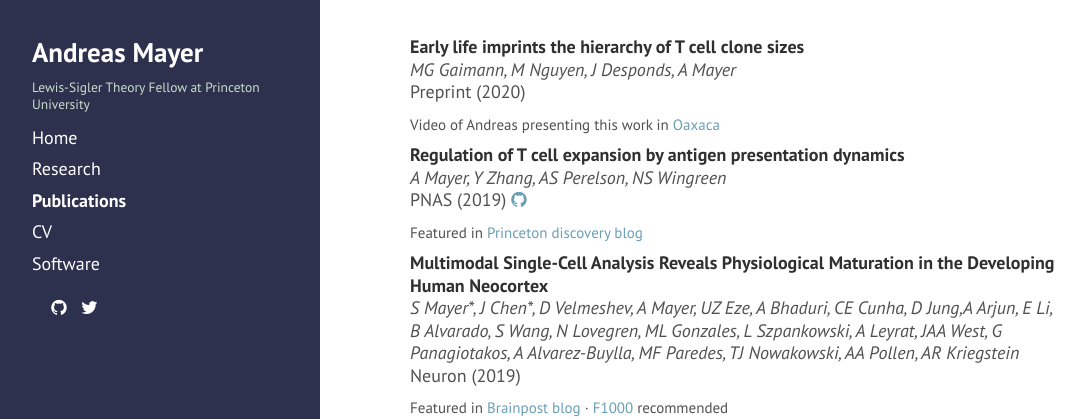
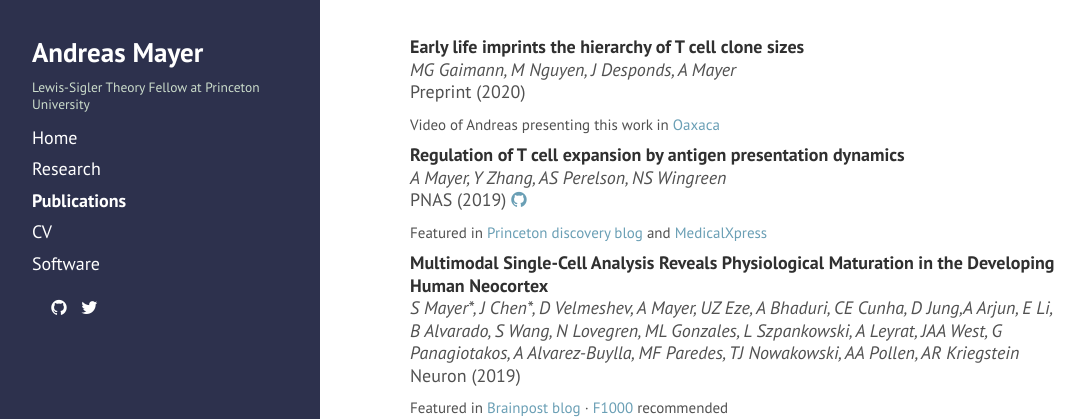
Before and after one commit to andim/andim.github.io, a Jekyll site: the page built from publications.md, in a window 1280 px wide and 900 px high. Shown: the top 419 px of the window, without its empty margins (4-1089 px from the left). Built offline with Jekyll 4.4.1, drawn with Linux system fonts in a browser that asks for light colours; nearby versions of some CDN libraries; a style sheet for code colours, icons or effects is not loaded.

Commit message:
press link

```diff
--- a/_data/publist.yml
+++ b/_data/publist.yml
@@ -15,7 +15,7 @@
   links:
       doi: https://doi.org/10.1073/pnas.1812800116
       github: https://github.com/andim/paper-tcellexp
-  media: "Featured in [Princeton discovery blog](https://discovery.princeton.edu/2019/03/11/for-infection-fighting-cells-a-guideline-for-expanding-the-troops/)"
+  media: "Featured in [Princeton discovery blog](https://discovery.princeton.edu/2019/03/11/for-infection-fighting-cells-a-guideline-for-expanding-the-troops/) and [MedicalXpress](https://medicalxpress.com/news/2019-03-infection-fighting-cells-guideline-troops.html)"
 
 - authors: S Mayer\*, J Chen\*, D Velmeshev, A Mayer, UZ Eze, A Bhaduri, CE Cunha, D Jung,A Arjun, E Li, B Alvarado, S Wang, N Lovegren, ML Gonzales, L Szpankowski, A Leyrat, JAA West, G Panagiotakos, A Alvarez-Buylla, MF Paredes, TJ Nowakowski, AA Pollen, AR Kriegstein
   title: Multimodal Single-Cell Analysis Reveals Physiological Maturation in the Developing Human Neocortex
```
